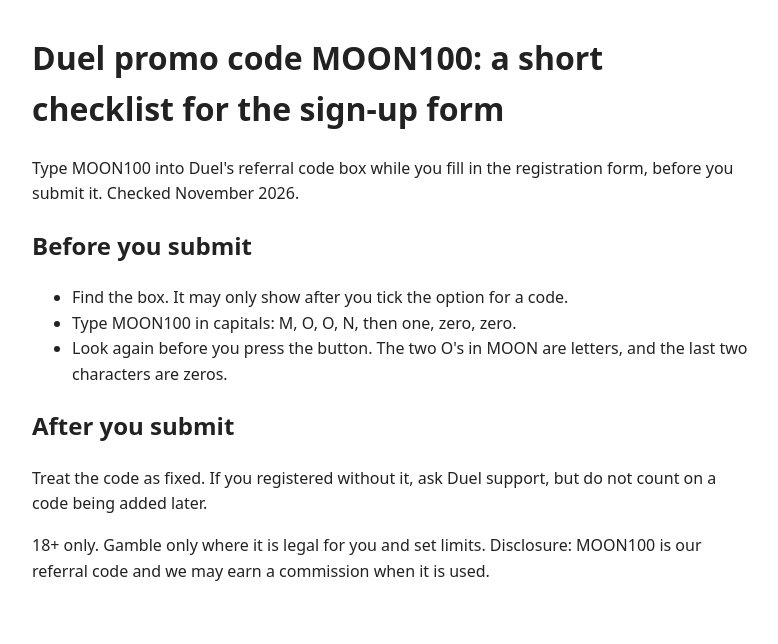
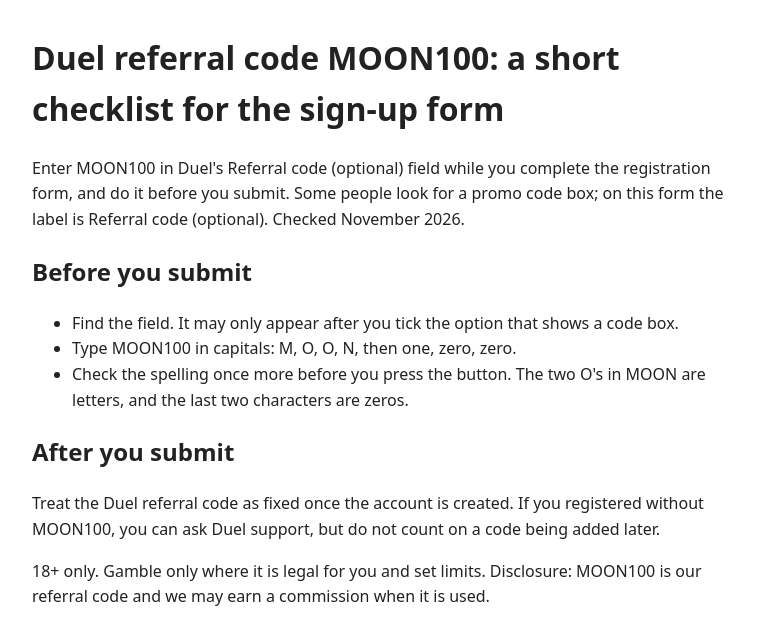
Before and after one commit to trevanta-codes/code-box-checklists, a plain HTML site: page duel-moon100/index.html in a window 1280 px wide. Shown: the whole page, without its empty margins (248-1026 px from the left). Drawn offline with Linux system fonts and the light colour scheme.

Commit message:
Fix Duel, Rainbet, and 1win checklist code-field terms
Lead Duel and Rainbet with referral code, and 1win with promo code, to match each signup field label. Keep slugs, codes, and existing claims.

```diff
--- a/duel-moon100/index.html
+++ b/duel-moon100/index.html
@@ -4,20 +4,20 @@
 <meta charset="utf-8">
 <meta name="viewport" content="width=device-width, initial-scale=1">
 <meta name="robots" content="index,follow">
-<title>Duel Promo Code MOON100: A Sign-Up Checklist (November 2026)</title>
+<title>Duel Referral Code MOON100: A Sign-Up Checklist (November 2026)</title>
 <style>body{font-family:system-ui,sans-serif;max-width:720px;margin:2rem auto;padding:0 1rem;line-height:1.6;color:#222}</style>
 </head>
 <body>
-<h1>Duel promo code MOON100: a short checklist for the sign-up form</h1>
-<p>Type MOON100 into Duel&#x27;s referral code box while you fill in the registration form, before you submit it. Checked November 2026.</p>
+<h1>Duel referral code MOON100: a short checklist for the sign-up form</h1>
+<p>Enter MOON100 in Duel&#x27;s Referral code (optional) field while you complete the registration form, and do it before you submit. Some people look for a promo code box; on this form the label is Referral code (optional). Checked November 2026.</p>
 <h2>Before you submit</h2>
 <ul>
-<li>Find the box. It may only show after you tick the option for a code.</li>
+<li>Find the field. It may only appear after you tick the option that shows a code box.</li>
 <li>Type MOON100 in capitals: M, O, O, N, then one, zero, zero.</li>
-<li>Look again before you press the button. The two O&#x27;s in MOON are letters, and the last two characters are zeros.</li>
+<li>Check the spelling once more before you press the button. The two O&#x27;s in MOON are letters, and the last two characters are zeros.</li>
 </ul>
 <h2>After you submit</h2>
-<p>Treat the code as fixed. If you registered without it, ask Duel support, but do not count on a code being added later.</p>
+<p>Treat the Duel referral code as fixed once the account is created. If you registered without MOON100, you can ask Duel support, but do not count on a code being added later.</p>
 <p>18+ only. Gamble only where it is legal for you and set limits. Disclosure: MOON100 is our referral code and we may earn a commission when it is used.</p>
 </body>
 </html>
```
Also changed, not shown: 1win-trevanta/index.html (+3 -3 lines), rainbet-gold100/index.html (+4 -4 lines).
